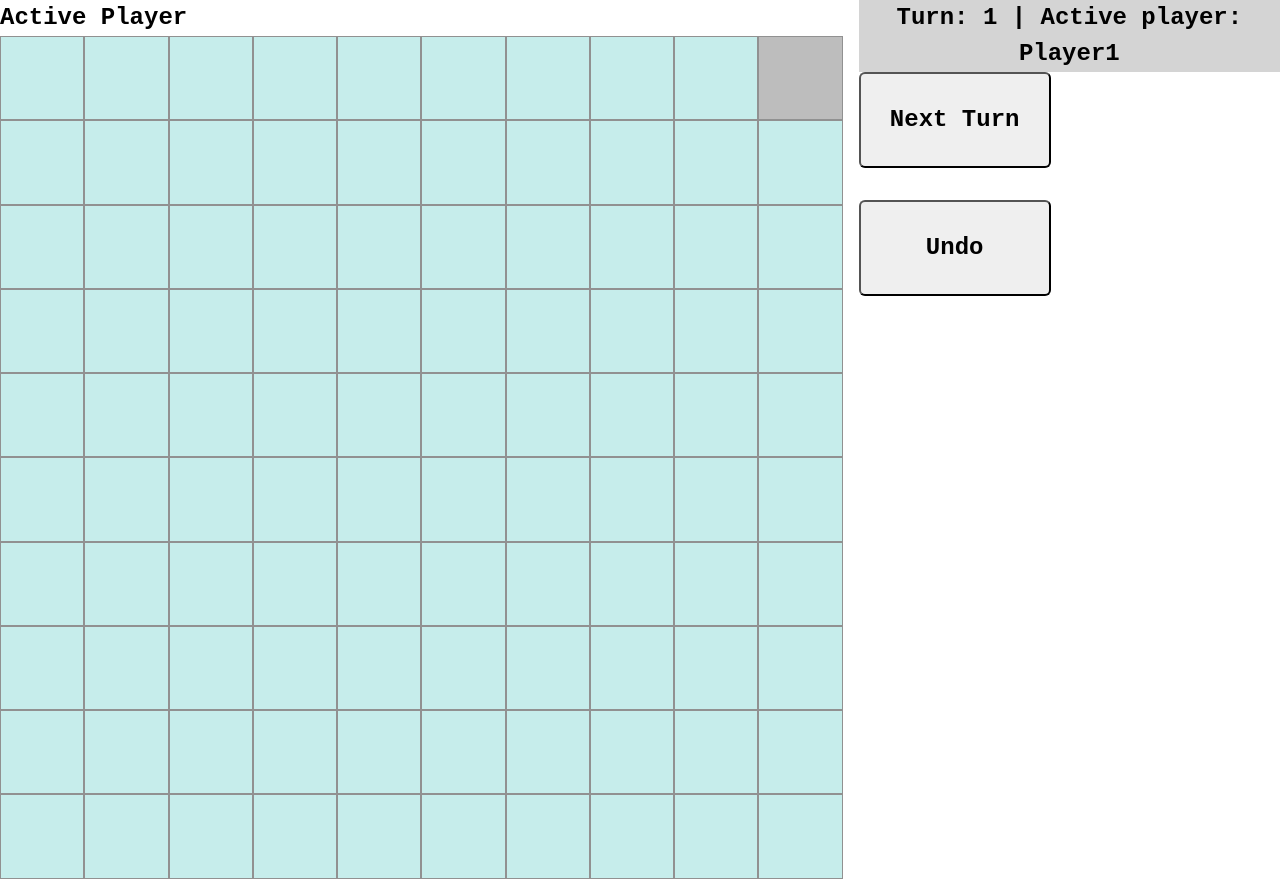
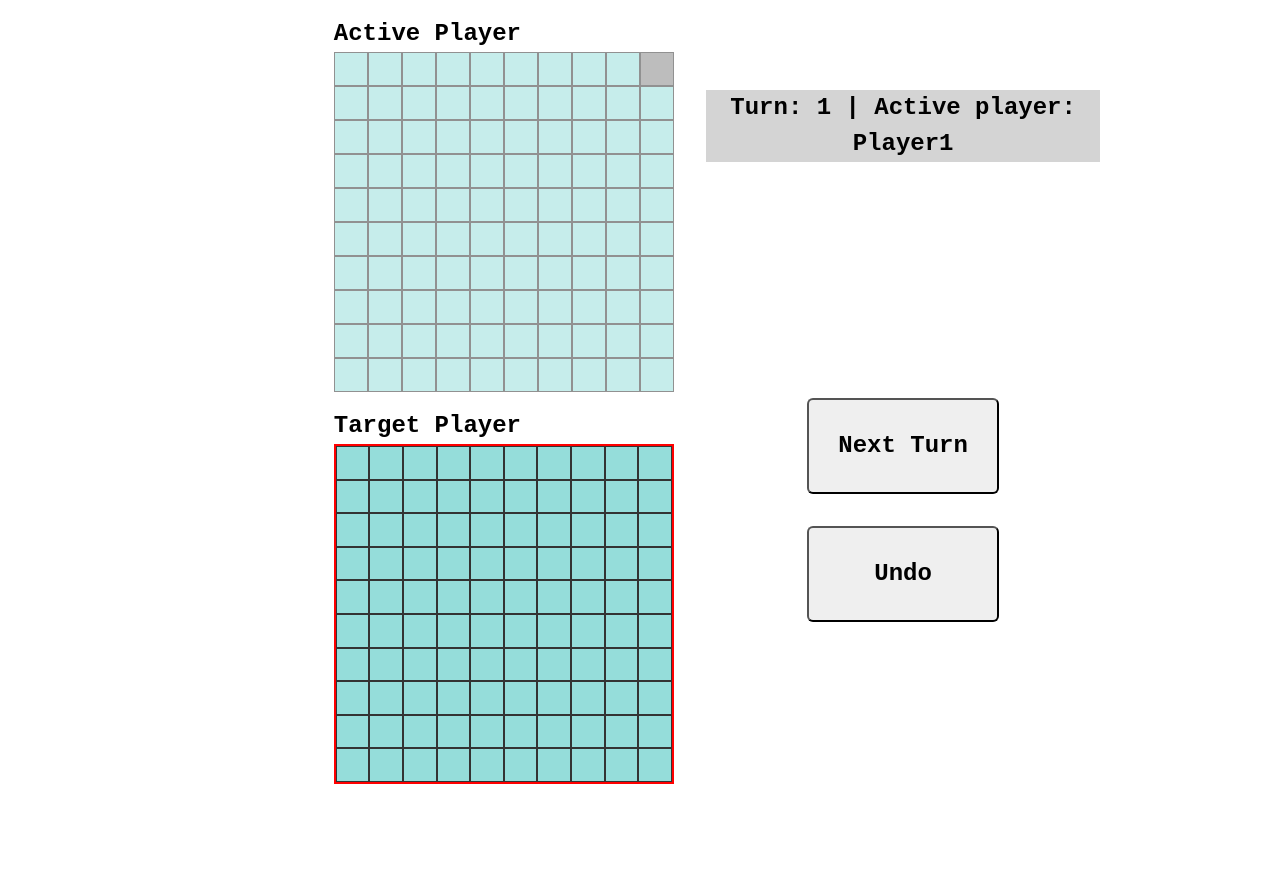
Before and after one commit to DanielCHodgson/Battleship-JS, a website built with webpack: page src/template.html in a window 1280 px wide. Shown: the top 882 px of the page. After the commit the page ends 800 px from the top, so only its background shows below. Built offline with nearby package versions, Linux system fonts and the light colour scheme.

Commit message:
Rearranged layout to so it's easier to have dev console open

```diff
--- a/src/frontend/components/board/board-component.css
+++ b/src/frontend/components/board/board-component.css
@@ -1,16 +1,11 @@
 .gameboard {
   width: 100%;
+  height: 100%;
+  max-height: 100%;
   aspect-ratio: 1 / 1;
-  height: auto;
   display: grid;
   grid-template-columns: repeat(10, 1fr);
   grid-template-rows: repeat(10, 1fr);
-}
-
-
-.board1 {
-  pointer-events: none;
-  opacity: 0.6;
 }
 
 .square {
--- a/src/frontend/components/ui/hud/hud.css
+++ b/src/frontend/components/ui/hud/hud.css
@@ -1,6 +1,5 @@
 .hud {
-  width: 100%;
-  height: auto;
+  height: 100%;
   background-color: rgb(212, 212, 212);
   display: flex;
   flex-direction: column;
--- a/src/styles/styles.css
+++ b/src/styles/styles.css
@@ -1,19 +1,23 @@
-body {
+html, body {
   font-family: "Courier New", Courier, monospace;
 }
 
+body {
+  height: 100%;
+}
+
 .app-wrapper {
-  display: grid;
   height: 100vh;
-  place-items: center;
+  display: flex;
 }
 
 .game {
-  width: 100%;
+  flex: 1;
+  min-height: 0;
   display: grid;
-  height: 100vh;
-  grid-template-columns: 2fr 1fr;
-  gap: 1rem;
+  grid-template-columns: 5fr 3fr 1fr;
+  gap: 2rem;
+  padding: 1rem;
 }
 
 .display {
@@ -21,9 +25,11 @@ body {
 }
 
 .boards {
+  height: 100%;
+  min-height: 0;
   display: grid;
-  height: 100vh;
   grid-template-rows: 1fr 1fr;
+  justify-items: end;
   gap: 1rem;
 }
 
@@ -34,3 +40,33 @@ body {
   align-content: flex-start;
   gap: 2rem;
 }
+
+.board1 {
+  pointer-events: none;
+  opacity: 0.6;
+}
+
+.board1,
+.board2 {
+  min-height: 0;
+  display: flex;
+}
+
+.player-board,
+.enemy-board {
+  min-height: 0;
+  display: grid;
+  grid-template-rows: auto 1fr;
+}
+
+
+.ui {
+  display: grid;
+  grid-template-rows: 2fr 5fr;
+  justify-content: center;
+  align-items: center;
+}
+
+.buttons {
+  align-items: center;
+}
```
Also changed, not shown: src/template.html (+0 -1 lines).
